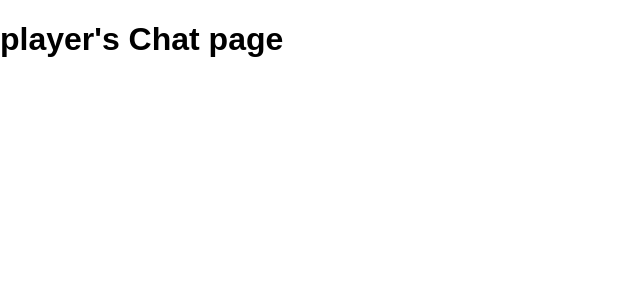
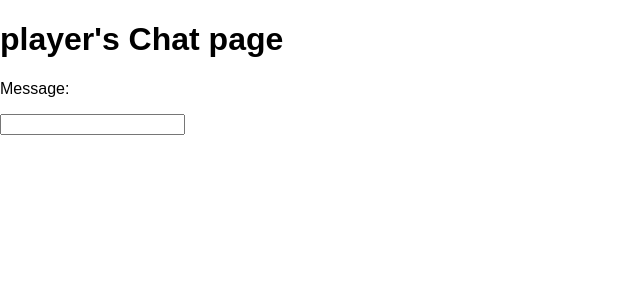
Before and after one commit to anontyro/react-typescript-redux, a React (Create React App) app: page /chat in a window 1280 px wide. Shown: the top 300 px of the page, without its empty margins (0-640 px from the left). Built offline with nearby package versions, Linux system fonts and the light colour scheme.

Commit message:
setup message posting to redux store, next to display the messages

```diff
--- a/package.json
+++ b/package.json
@@ -5,6 +5,7 @@
   "dependencies": {
     "@types/react-redux": "^6.0.10",
     "@types/react-router-dom": "^4.3.1",
+    "@types/styled-components": "^4.1.4",
     "react": "^16.6.3",
     "react-dom": "^16.6.3",
     "react-redux": "^5.1.1",
--- a/src/store/chat/message/consts.tsx
+++ b/src/store/chat/message/consts.tsx
@@ -7,5 +7,5 @@ export type RECEIVE_MESSAGE = typeof RECEIVE_MESSAGE;
 export interface IMessage {
   author: string;
   message: string;
-  id: number;
+  id?: number;
 }
--- a/src/views/ChatView.tsx
+++ b/src/views/ChatView.tsx
@@ -4,10 +4,12 @@ import {MyAppState} from '../store/index';
 import {IMessage} from '../store/chat/message/consts';
 import * as actions from '../store/chat/message/actions';
 import {connect} from 'react-redux';
+import ChatBoxComponent from './components/chat/chatBox/ChatBoxComponent';
 
 export interface Props {
   messageList: IMessage[];
   username: string;
+  addMessage: (message: IMessage) => void;
 }
 
 export interface State {
@@ -17,7 +19,9 @@ export interface State {
 export class ChatView extends React.Component<Props, State> {
   constructor(props: Props) {
     super(props);
+    this.state = {currentMessage: ''};
     this.onMessageChange = this.onMessageChange.bind(this);
+    this.onMessageSubmit = this.onMessageSubmit.bind(this);
   }
 
   onMessageChange(event: any) {
@@ -27,12 +31,32 @@ export class ChatView extends React.Component<Props, State> {
     });
   }
 
+  onMessageSubmit(event: any) {
+    event.preventDefault();
+    if (this.state.currentMessage.length < 3) {
+      return;
+    }
+    const message: IMessage = {
+      author: this.props.username,
+      message: this.state.currentMessage,
+    };
+    this.props.addMessage(message);
+    this.setState({
+      currentMessage: '',
+    });
+  }
+
   public render() {
     const {username} = this.props;
-    console.log(this.props.messageList);
     return (
       <React.Fragment>
         <h1>{username}'s Chat page</h1>
+        <p>Message: {this.state.currentMessage}</p>
+        <ChatBoxComponent
+          messageText={this.state.currentMessage}
+          onMessageSubmit={this.onMessageSubmit}
+          onMessageChange={this.onMessageChange}
+        />
       </React.Fragment>
     );
   }
--- /dev/null
+++ b/src/views/components/chat/chatBox/ChatBoxComponent.tsx
@@ -0,0 +1,30 @@
+import * as React from 'react';
+import styled from 'styled-components';
+
+const ChatContainer = styled.div`
+  width: 100%;
+`;
+
+const ChatInput = styled.input``;
+
+interface Props {
+  onMessageChange?: (event: any) => void;
+  onMessageSubmit: (event: any) => void;
+  messageText?: string;
+}
+
+function ChatBoxComponent({
+  onMessageChange,
+  onMessageSubmit,
+  messageText,
+}: Props) {
+  return (
+    <ChatContainer>
+      <form onSubmit={onMessageSubmit}>
+        <ChatInput value={messageText} onChange={onMessageChange} />
+      </form>
+    </ChatContainer>
+  );
+}
+
+export default ChatBoxComponent;
```
Also changed, not shown: 1 other file (tests, documents, lock files or other folders).
